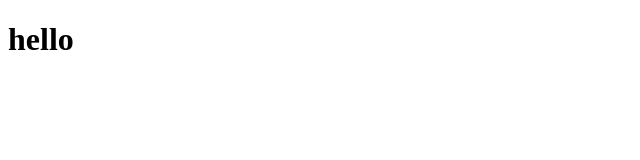
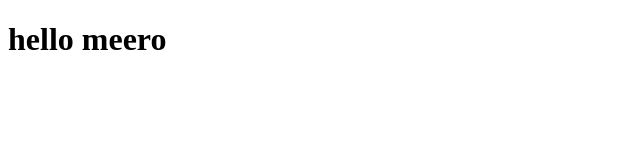
Before and after one commit to ValeryC/meero-front-test, a Vue app: page / in a window 1280 px wide. Shown: the top 160 px of the page, without its empty margins (0-640 px from the left). Built offline with nearby package versions, Linux system fonts and the light colour scheme.

Commit message:
project start 5pm friday 6nov

```diff
--- a/src/views/Home.vue
+++ b/src/views/Home.vue
@@ -1,6 +1,6 @@
 <template>
   <div class="home">
-    <h1>hello</h1>
+    <h1>hello meero</h1>
   </div>
 </template>
 
```
